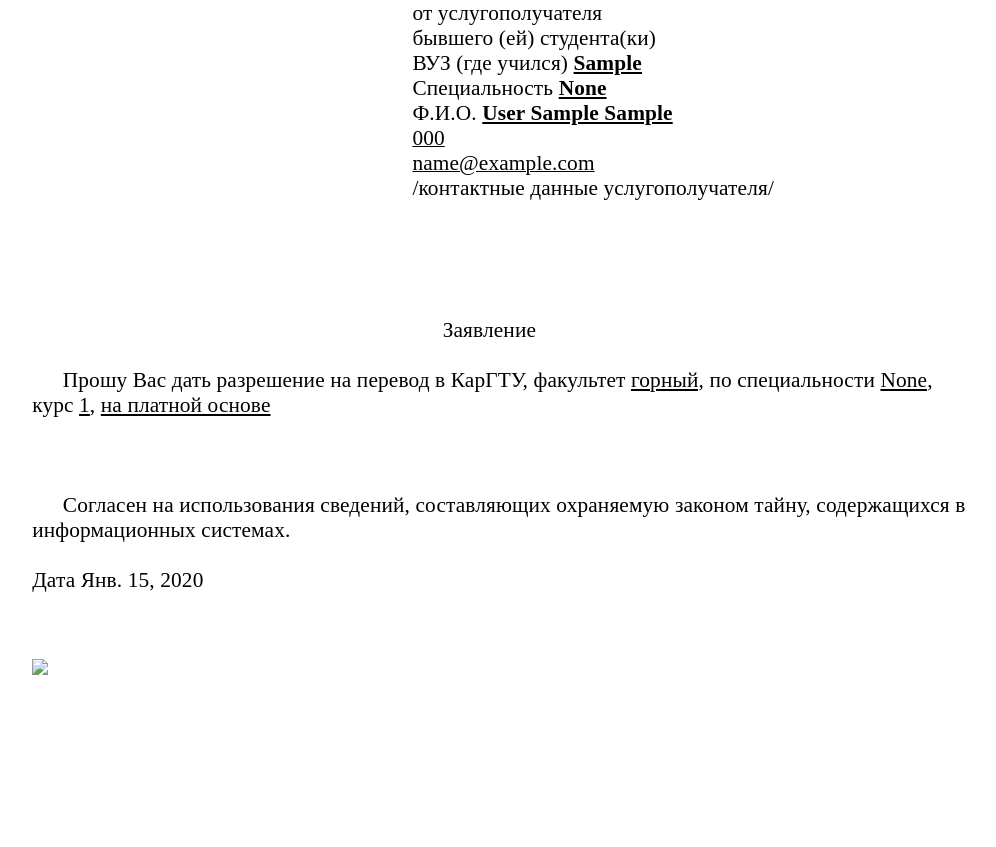
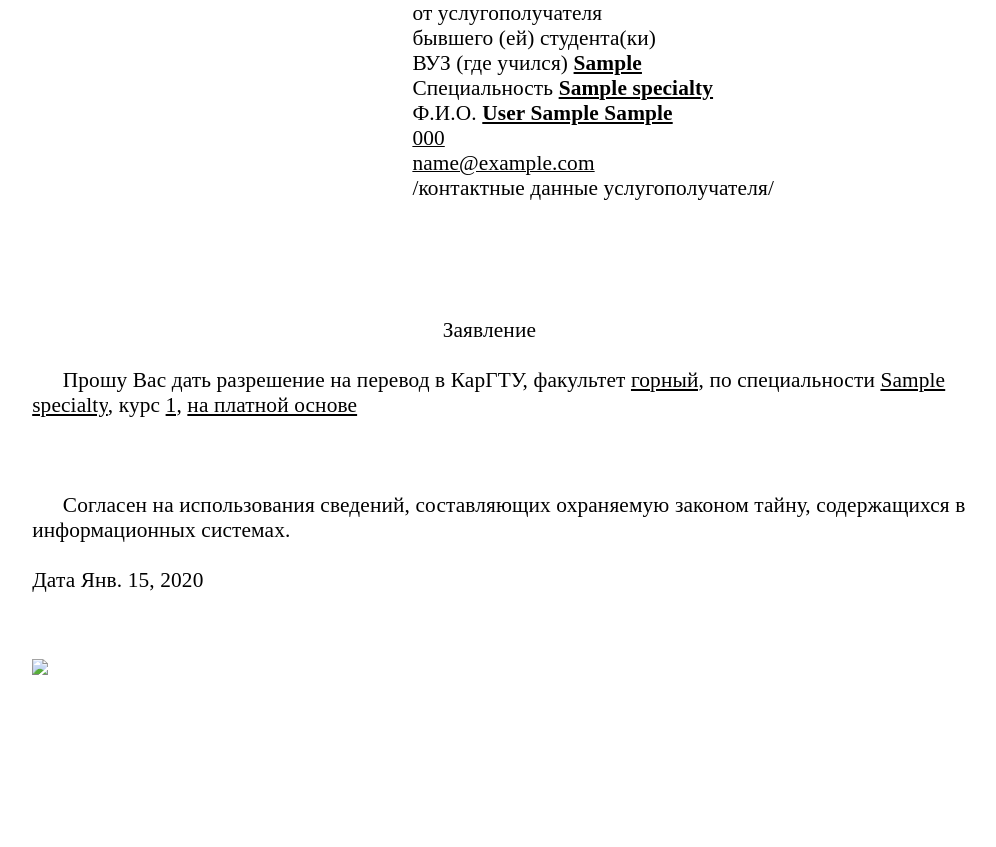
Before and after one commit to 5kif4a/student-service-center, a Django app: template templates/applications/transfer-kstu.html in a window 1280 px wide. Shown: the part 125-972 px from the top of the page, without its empty margins (87-1083 px from the left). Run offline with Django 3.2, Linux system fonts and the light colour scheme; tables that the repository leaves empty hold one stand-in row (values such as "Sample post"); the template is opened without the code that fills it: values that come from a table or form of the project are taken from there, most other values are stand-ins (such as "Sample title", 1, 10 or a date in 2020).

Commit message:
transfer-kstu application fixes

```diff
--- a/templates/applications/transfer-kstu.html
+++ b/templates/applications/transfer-kstu.html
@@ -176,7 +176,7 @@ div.WordSection1
   <p class=MsoNormal style='margin-top:0cm;margin-right:0cm;margin-bottom:0cm;
   margin-left:285.15pt;margin-bottom:.0001pt;line-height:normal'><span
   style='font-size:16.0pt;font-family:"Times New Roman","serif";color:black;
-  letter-spacing:.1pt;background:white'>Специальность <b><u>{{ app.specialty }}</u></b></span></p>
+  letter-spacing:.1pt;background:white'>Специальность <b><u>{{ app.specialty_on_previous_university }}</u></b></span></p>
   <p class=MsoNormal style='margin-top:0cm;margin-right:0cm;margin-bottom:0cm;
   margin-left:285.15pt;margin-bottom:.0001pt;line-height:normal'><span
   style='font-size:16.0pt;font-family:"Times New Roman","serif";color:black;
@@ -225,7 +225,7 @@ div.WordSection1
   color:black;letter-spacing:.1pt;background:white'>Прошу Вас дать разрешение
   на перевод в КарГТУ, факультет <u>{{ app.faculty }}</span></u><span style='font-size:
   16.0pt;font-family:"Times New Roman","serif";color:black;letter-spacing:.1pt;
-  background:white'>, по специальности <u>{{ app.specialty }}</span></u><span style='font-size:
+  background:white'>, по специальности <u>{{ app.transfer_specialty }}</span></u><span style='font-size:
   16.0pt;font-family:"Times New Roman","serif";color:black;letter-spacing:.1pt;
   background:white'>, курс <u>{{ app.course }}</span></u><span style='font-size:
   16.0pt;font-family:"Times New Roman","serif";color:black;letter-spacing:.1pt;
```
